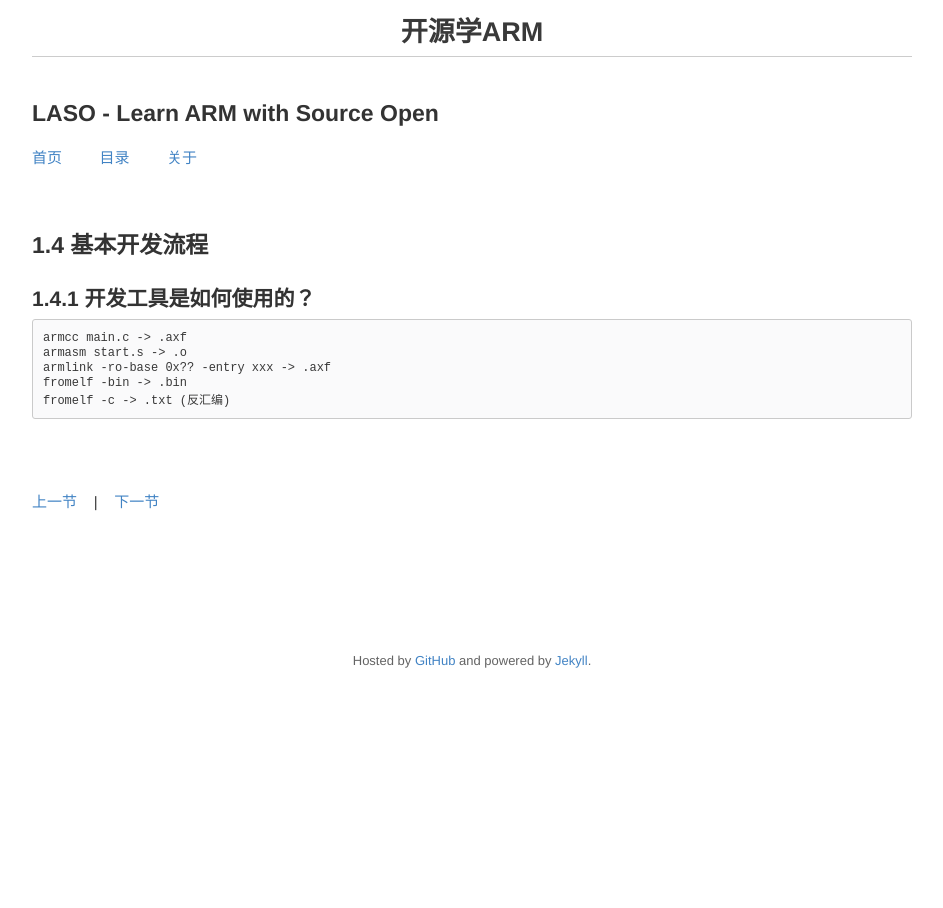
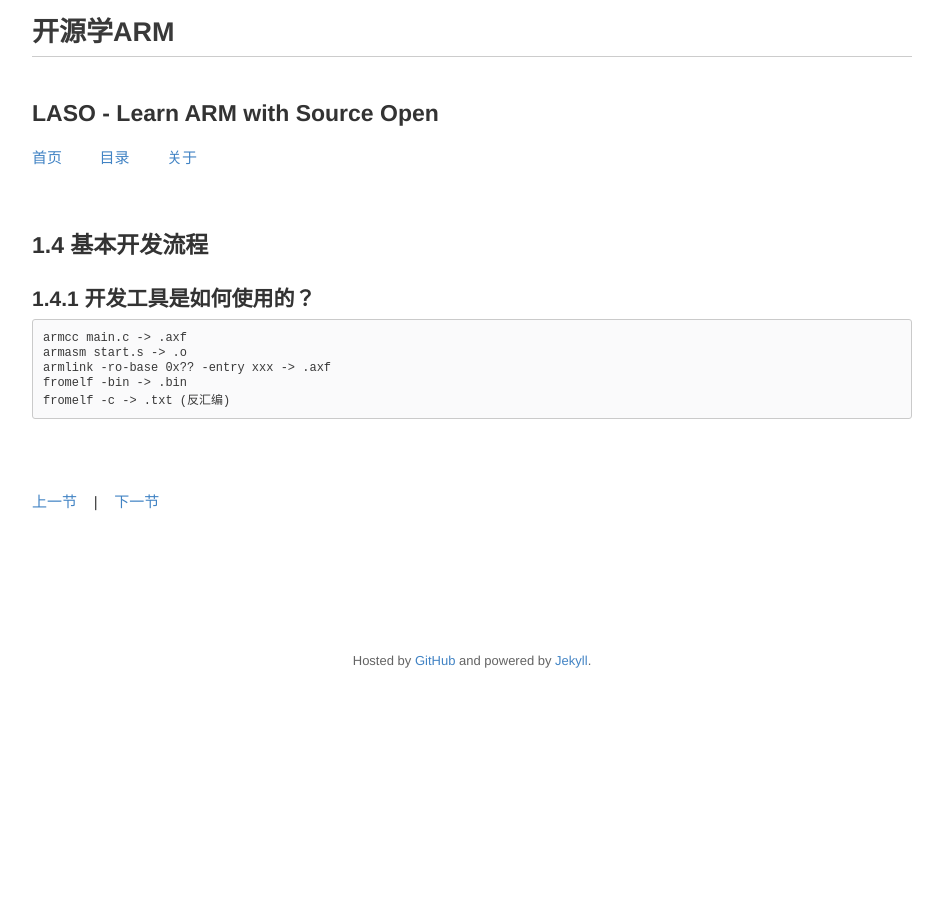
Before and after one commit to limingth/LASO, a Jekyll site: the page built from 01/chp1-4.md, in a window 1280 px wide. Shown: the whole page, without its empty margins (168-1111 px from the left). Built offline with Jekyll 4.4.1, drawn with Linux system fonts in a browser that asks for light colours; Markdown is read by kramdown in place of the engine named in the settings; comment, search, counter and statistics services are not loaded.

Commit message:
M ch1-x.md

```diff
--- a/01/chp1-4.md
+++ b/01/chp1-4.md
@@ -17,7 +17,7 @@
 <br>
 
 <div>
-<a href="chp1-0.html">上一节</a> &nbsp;&nbsp; | &nbsp;&nbsp; <a href="chp1-2.html">下一节</a>
+<a href="chp1-3.html">上一节</a> &nbsp;&nbsp; | &nbsp;&nbsp; <a href="chp2-1.html">下一节</a>
 </div>
 
 <br>
--- a/_layouts/post.html
+++ b/_layouts/post.html
@@ -12,7 +12,7 @@
     <!-- HEADER -->
     <div id="header_wrap" class="outer">
         <header class="inner">
-          <h1 style="text-align:center">开源学ARM</h1>
+          <h1 style="text-align:left">开源学ARM</h1>
           <h2 id="project_tagline">LASO - Learn ARM with Source Open</h2>
         </header>
     </div>
```
